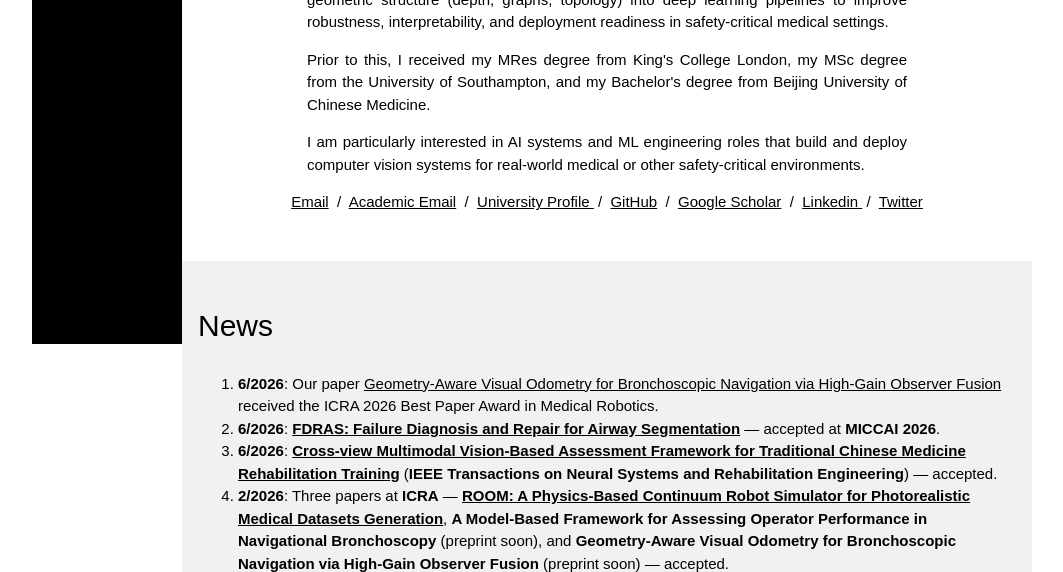
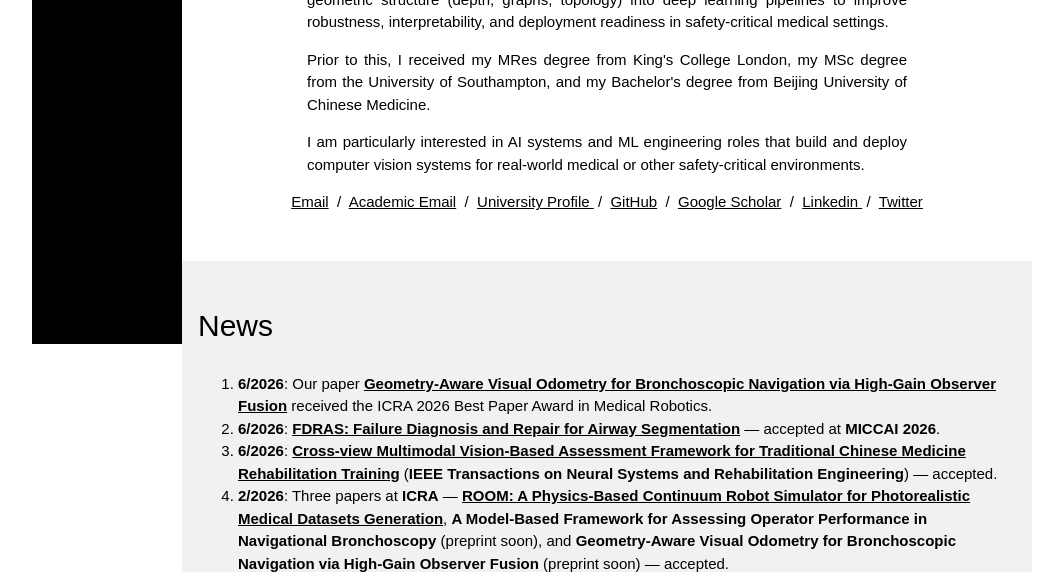
Before and after one commit to FrancisXZhang/FrancisXZhang.github.io, a plain HTML site: page index.html in a window 1280 px wide. Shown: the part 456-1028 px from the top of the page, without its empty margins (108-1171 px from the left). Drawn offline with Linux system fonts and the light colour scheme.

Commit message:
Bold winning paper title in award news

```diff
--- a/index.html
+++ b/index.html
@@ -141,7 +141,7 @@
 <h2>News</h2>
 <div class="news-scroll">
 <ol>
-  <li><strong>6/2026</strong>: Our paper <a href="https://arxiv.org/abs/2607.05162">Geometry-Aware Visual Odometry for Bronchoscopic Navigation via High-Gain Observer Fusion</a> received the ICRA 2026 Best Paper Award in Medical Robotics.</li>
+  <li><strong>6/2026</strong>: Our paper <a href="https://arxiv.org/abs/2607.05162"><strong>Geometry-Aware Visual Odometry for Bronchoscopic Navigation via High-Gain Observer Fusion</strong></a> received the ICRA 2026 Best Paper Award in Medical Robotics.</li>
   <li><strong>6/2026</strong>: <a href="https://papers.miccai.org/miccai-2026/paper/2460_paper.pdf"><strong>FDRAS: Failure Diagnosis and Repair for Airway Segmentation</strong></a> — accepted at <strong>MICCAI 2026</strong>.</li>
   <li><strong>6/2026</strong>: <a href="https://ieeexplore.ieee.org/document/11573058"><strong>Cross-view Multimodal Vision-Based Assessment Framework for Traditional Chinese Medicine Rehabilitation Training</strong></a> (<strong>IEEE Transactions on Neural Systems and Rehabilitation Engineering</strong>) — accepted.</li>
   <li><strong>2/2026</strong>: Three papers at <strong>ICRA</strong> — <a href="https://arxiv.org/abs/2509.13177"><strong>ROOM: A Physics-Based Continuum Robot Simulator for Photorealistic Medical Datasets Generation</strong></a>, <strong>A Model-Based Framework for Assessing Operator Performance in Navigational Bronchoscopy</strong> (preprint soon), and <strong>Geometry-Aware Visual Odometry for Bronchoscopic Navigation via High-Gain Observer Fusion</strong> (preprint soon) — accepted.</li>
```
